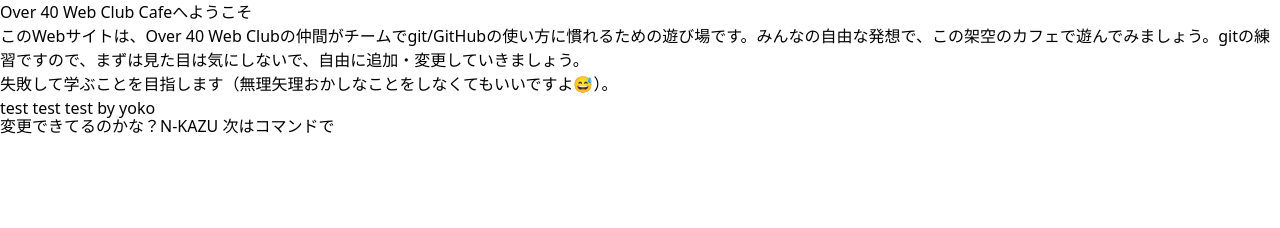
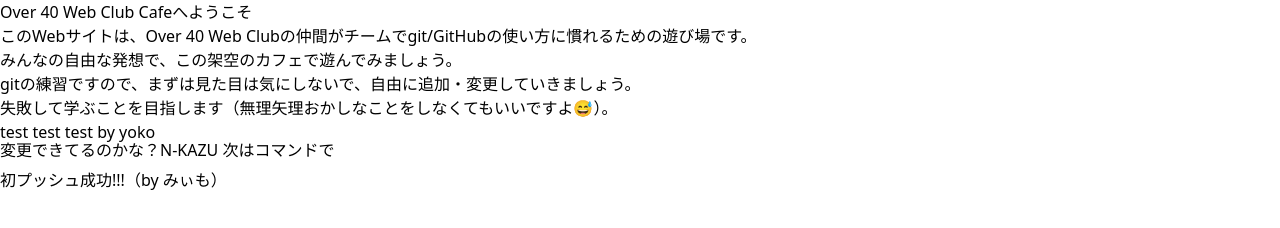
Before and after one commit to over-40-web-club/playground01, a plain HTML site: page index.html in a window 1280 px wide. Drawn offline with nearby package versions, Linux system fonts and the light colour scheme.

Commit message:
テキストを追加

```diff
--- a/index.html
+++ b/index.html
@@ -9,9 +9,13 @@
 </head>
 <body>
   <h1>Over 40 Web Club Cafeへようこそ</h1>
-  <p>このWebサイトは、Over 40 Web Clubの仲間がチームでgit/GitHubの使い方に慣れるための遊び場です。みんなの自由な発想で、この架空のカフェで遊んでみましょう。gitの練習ですので、まずは見た目は気にしないで、自由に追加・変更していきましょう。</p>
+  <p>このWebサイトは、Over 40 Web Clubの仲間がチームでgit/GitHubの使い方に慣れるための遊び場です。</p>
+  <p>みんなの自由な発想で、この架空のカフェで遊んでみましょう。</p>
+  <p>gitの練習ですので、まずは見た目は気にしないで、自由に追加・変更していきましょう。</p>
   <p>失敗して学ぶことを目指します（無理矢理おかしなことをしなくてもいいですよ😅）。</p>
   <p>test test test by yoko</p>
   <p class="animate-bounce">変更できてるのかな？N-KAZU 次はコマンドで</P>
+  <p>初プッシュ成功!!!（by みぃも）</p>
+
 </body>
 </html>
```
